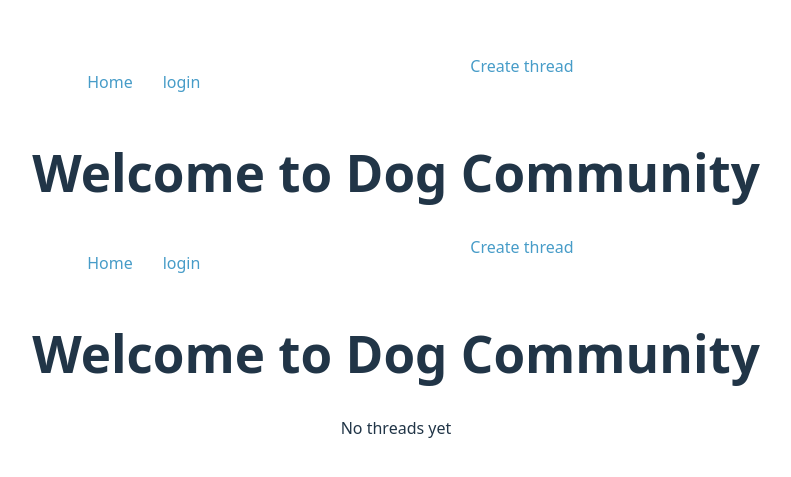
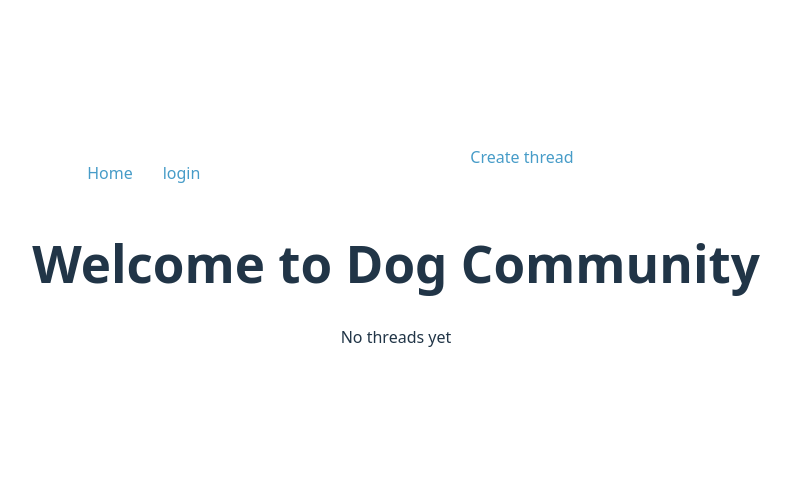
Before and after one commit to lenaappelberg/discussion-forum, a React (Vite) app: page / in a window 1280 px wide. Shown: the part 145-622 px from the top of the page, without its empty margins (244-1035 px from the left). Built offline with nearby package versions, Linux system fonts and the light colour scheme.

Commit message:
removed duplicate code

```diff
--- a/src/component/Comment.tsx
+++ b/src/component/Comment.tsx
@@ -1,7 +1,5 @@
 // Import
 import type { Comment } from "../types/types";
-// Import user icon
-import userIcon from "../assets/user-circle-svgrepo-com (1).svg"
 
 // Define props for CommentItem
 interface CommentItemProps {
--- a/src/pages/home.tsx
+++ b/src/pages/home.tsx
@@ -1,7 +1,6 @@
 // Import navigation hook
 import { useNavigate } from "react-router-dom";
 // Import components
-import CreateThreadButton from "../component/CreateThreadButton";
 import ThreadList from "../component/ThreadList";
 import Navbar from "../component/Navbar";
 
@@ -20,8 +19,6 @@ function HomePage() {
     <div>
       <Navbar/>
       <h1>Welcome to Dog Community</h1>
-      <Navbar/>
-      <h1>Welcome to Dog Community</h1>
       <ThreadList onSelect={handleSelect}/>
     </div>
   );
```
